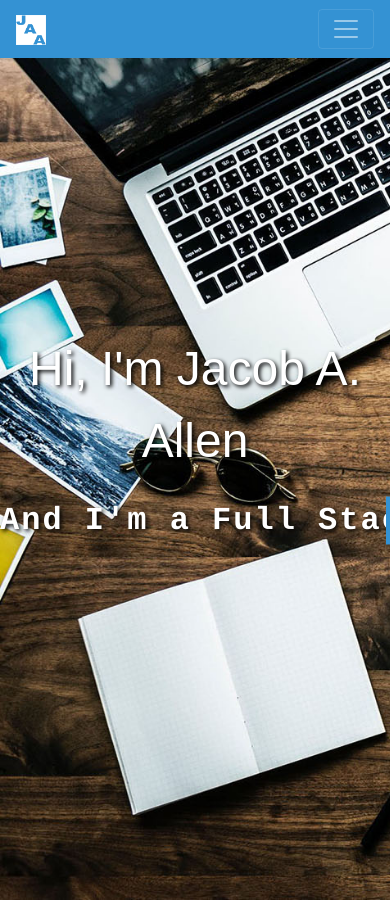
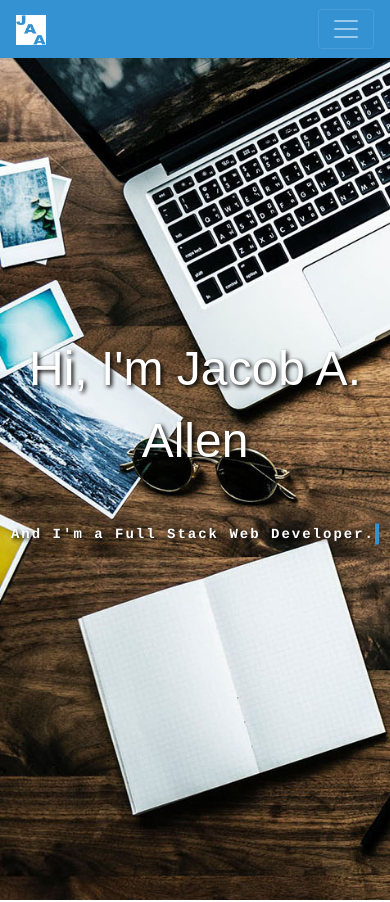
Before and after one commit to Jacobaallen/Portfolio, a React (Create React App) app: page / in a window 390 px wide. Shown: the top 902 px of the page. Built offline with nearby package versions, Linux system fonts and the light colour scheme.

Commit message:
fix resizing of type writer

```diff
--- a/src/styles/home.css
+++ b/src/styles/home.css
@@ -69,7 +69,6 @@ body {
 .hero-text-2 {
   font-family: Courier, monospace;
 	display: inline-block;
-  width: 100%;
 }
 
 .typewriter-hero-text-2 {
@@ -113,13 +112,6 @@ body {
   align-items: center;
   width: 100%;
   padding: 80px;
-}
-
-@media only screen an (max-width: 600px) {
-  .about-master{
-    padding: 80x;
-    background-color: red;
-  }
 }
 
 .about-title{
@@ -271,10 +263,36 @@ div.desc {
   .form{
     font-size: 0;
   }
+
+  .typewriter-hero-text-2 {
+    display: inline-block;
+    overflow: hidden;
+    letter-spacing: 2px;
+   	animation: typing 5s steps(30, end), blink .75s step-end infinite;
+    white-space: nowrap;
+    font-size: 25px;
+    font-weight: 700;
+    border-right: 4px solid;
+    box-sizing: border-box;
+    width: 100%;
+  }
 }
 
 @media only screen and (max-width: 500px) {
   .responsive {
+    width: 100%;
+  }
+
+  .typewriter-hero-text-2 {
+    display: inline-block;
+    overflow: hidden;
+    letter-spacing: 2px;
+   	animation: typing 5s steps(30, end), blink .75s step-end infinite;
+    white-space: nowrap;
+    font-size: 14px;
+    font-weight: 700;
+    border-right: 4px solid;
+    box-sizing: border-box;
     width: 100%;
   }
 }
```
